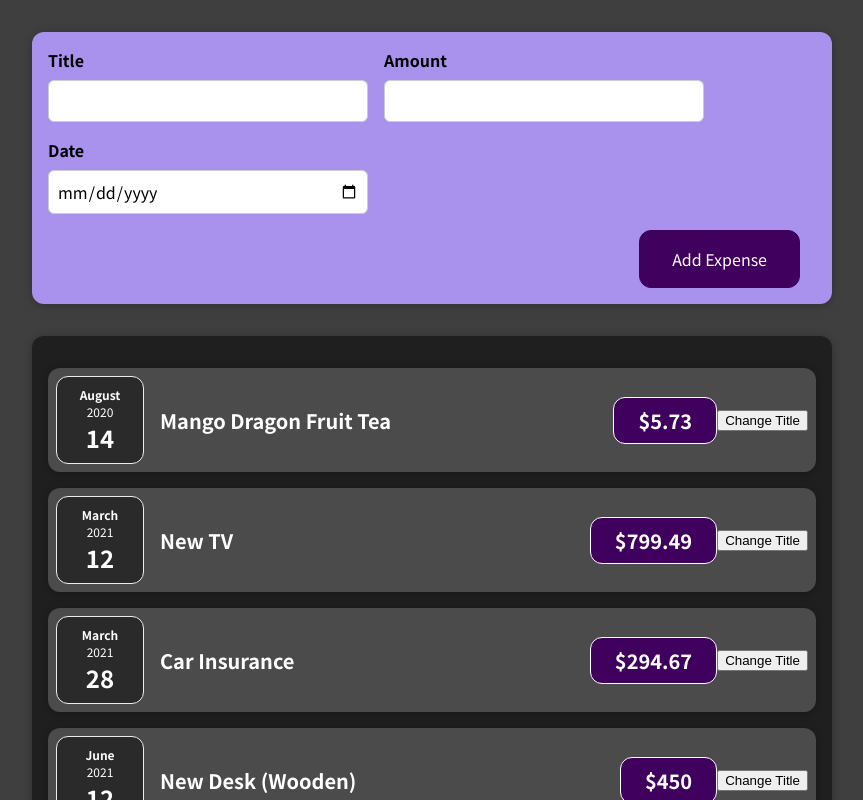
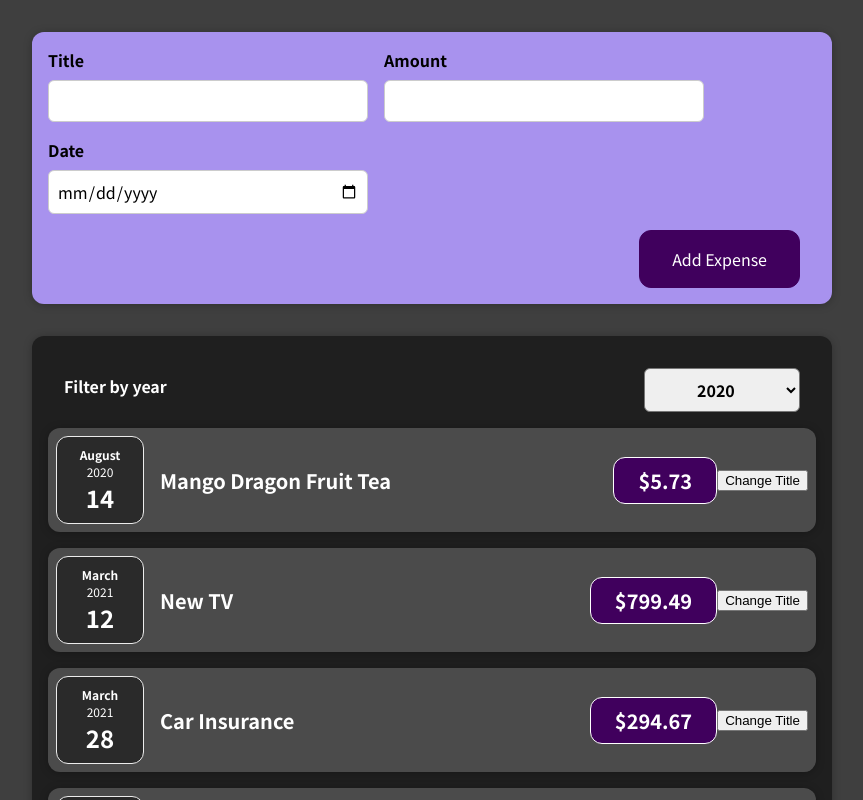
Before and after one commit to Kim-Jeongyoung/expense-item-React, a React (Create React App) app: page / in a window 1280 px wide. Shown: the top 800 px of the page, without its empty margins (208-1071 px from the left). Built offline with nearby package versions, Linux system fonts and the light colour scheme.

Commit message:
Uplifting state from ExpensesFilter to Exepenses

```diff
--- a/src/components/Expenses/Expenses.js
+++ b/src/components/Expenses/Expenses.js
@@ -1,12 +1,24 @@
-import React from 'react';
+import React, { useState } from 'react';
 
 import ExpenseItem from './ExpenseItem';
 import Card from '../UI/Card';
+import ExpensesFilter from './ExpensesFilter';
 import './Expenses.css';
 
 const Expenses = (props) => {
+  const [filteredYear, setFilteredYear] = useState('2020');
+  const filterChangeHandler = (selectedYear) => {
+    setFilteredYear(selectedYear);
+    // console.log('Expenses.js');
+    // console.log(selectedYear);
+  };
   return (
+    <div>
       <Card className="expenses">
+        <ExpensesFilter
+          selected={filteredYear}
+          onChangeFilter={filterChangeHandler}
+        />
         <ExpenseItem
           title={props.items[0].title}
           amount={props.items[0].amount}
@@ -28,6 +40,7 @@
           date={props.items[3].date}
         />
       </Card>
+    </div>
   );
 };
 
--- /dev/null
+++ b/src/components/Expenses/ExpensesFilter.css
@@ -0,0 +1,24 @@
+.expenses-filter {
+  color: white;
+  padding: 0 1rem;
+}
+
+.expenses-filter__control {
+  display: flex;
+  width: 100%;
+  align-items: center;
+  justify-content: space-between;
+  margin: 1rem 0;
+}
+
+.expenses-filter label {
+  font-weight: bold;
+  margin-bottom: 0.5rem;
+}
+
+.expenses-filter select {
+  font: inherit;
+  padding: 0.5rem 3rem;
+  font-weight: bold;
+  border-radius: 6px;
+}
--- /dev/null
+++ b/src/components/Expenses/ExpensesFilter.js
@@ -0,0 +1,26 @@
+import React from 'react';
+
+import './ExpensesFilter.css';
+
+const ExpensesFilter = (props) => {
+  const dropdownChangeHandler = (event) => {
+    // console.log(event.target.value);
+    props.onChangeFilter(event.target.value);
+  };
+
+  return (
+    <div className="expenses-filter">
+      <div className="expenses-filter__control">
+        <label>Filter by year</label>
+        <select value={props.selected} onChange={dropdownChangeHandler}>
+          <option value="2022">2022</option>
+          <option value="2021">2021</option>
+          <option value="2020">2020</option>
+          <option value="2019">2019</option>
+        </select>
+      </div>
+    </div>
+  );
+};
+
+export default ExpensesFilter;
```
Lines whose indentation alone changed are shown as unchanged.
